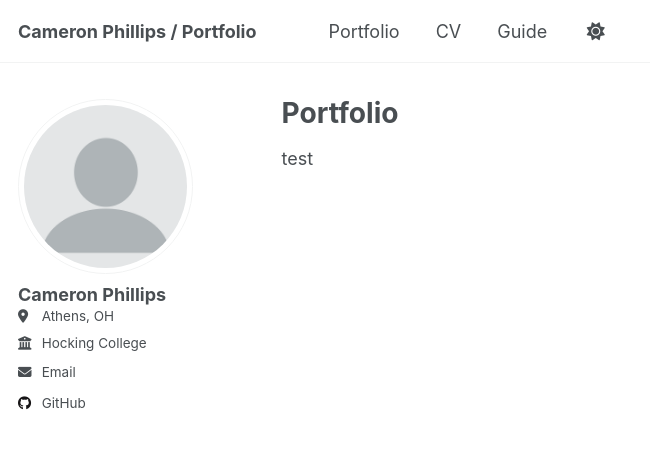
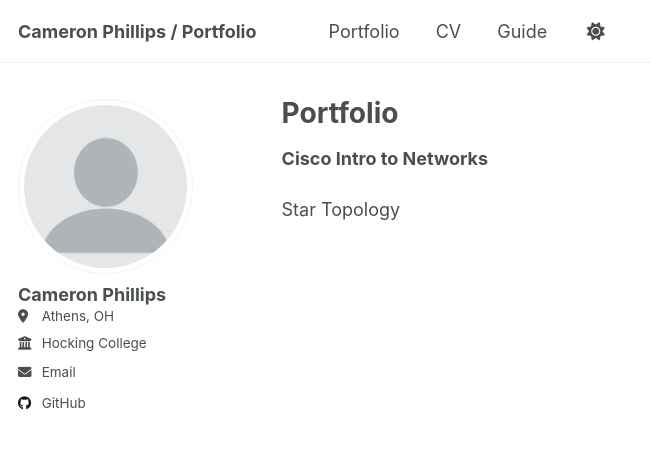
Before and after one commit to phillipsc2/portfolio-phillipsc2, a Jekyll site: the page built from _pages/portfolio.md, in a window 1280 px wide. Shown: the top 449 px of the page, without its empty margins (0-650 px from the left). Built offline with Jekyll 4.4.1, drawn with Linux system fonts in a browser that asks for light colours.

Commit message:
Update portfolio.md

```diff
--- a/_pages/portfolio.md
+++ b/_pages/portfolio.md
@@ -4,4 +4,6 @@ title: "Portfolio"
 permalink: /portfolio/
 author_profile: true
 ---
-test
+**Cisco Intro to Networks**
+
+Star Topology
```
